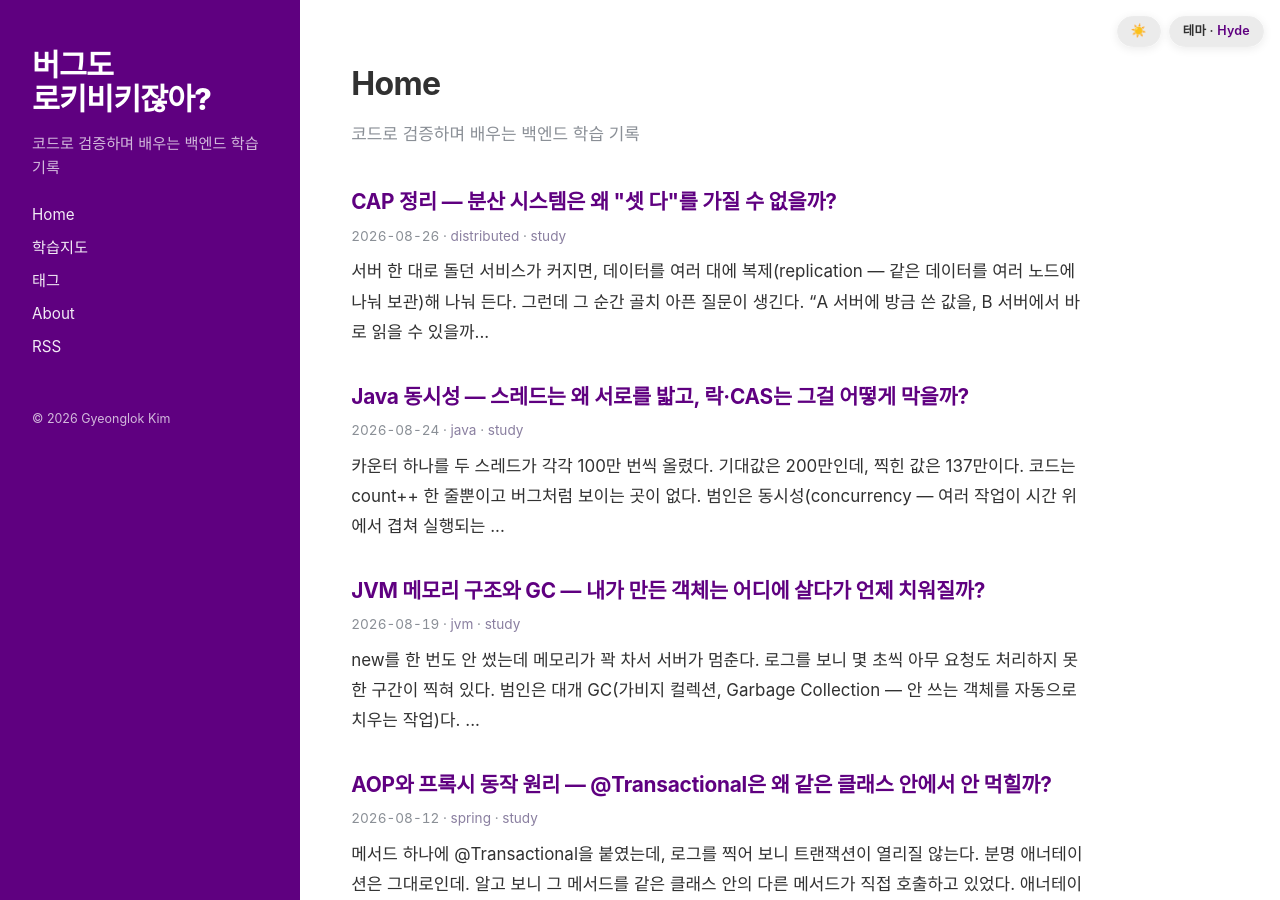
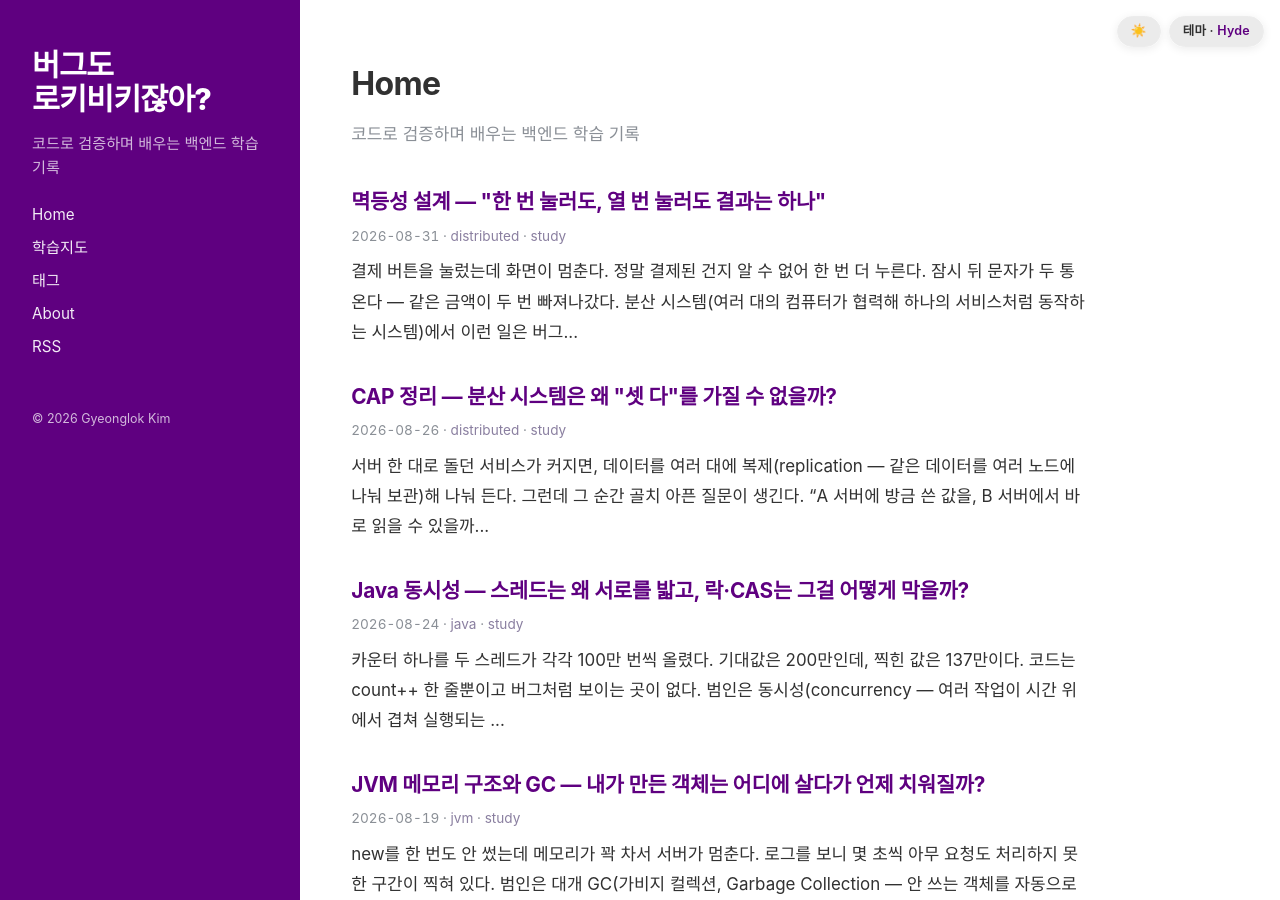
Before and after one commit to Rok93/Rok93.github.io, a Jekyll site: the page built from index.md, in a window 1280 px wide and 900 px high. Built offline with Jekyll 4.4.1, drawn with Linux system fonts in a browser that asks for light colours; some web fonts are replaced.

Commit message:
post: 멱등성 설계 — "한 번 눌러도, 열 번 눌러도 결과는 하나" (auto via study-pipeline)

````diff
--- a/_data/roadmap.yml
+++ b/_data/roadmap.yml
@@ -64,8 +64,8 @@ categories:
         url: /2026/08/26/cap-theorem.html
       - slug: "idempotency"
         title: "멱등성 설계"
-        done: false
-        url: null
+        done: true
+        url: /2026/08/31/idempotency.html
       - slug: "distributed-lock"
         title: "분산 락 (Redis/DB)"
         done: false
--- /dev/null
+++ b/_posts/2026-08-31-idempotency.md
@@ -0,0 +1,200 @@
+---
+layout: post
+title: '멱등성 설계 — "한 번 눌러도, 열 번 눌러도 결과는 하나"'
+date: 2026-08-31 09:00:00 +0900
+image: /assets/img/idempotency/hero.jpg
+generated: true
+tags: [distributed, study]
+sanitized: true
+---
+
+결제 버튼을 눌렀는데 화면이 멈춘다. 정말 결제된 건지 알 수 없어 한 번 더 누른다. 잠시 뒤 문자가 두 통 온다 — **같은 금액이 두 번 빠져나갔다.** 분산 시스템(여러 대의 컴퓨터가 협력해 하나의 서비스처럼 동작하는 시스템)에서 이런 일은 버그가 아니라 **기본값에 가깝다.** 네트워크는 끊기고, 응답은 사라지고, 클라이언트는 재시도(retry — 실패한 것 같으면 같은 요청을 다시 보냄)하기 때문이다. **멱등성(idempotency)**은 이 혼란 속에서 "**같은 요청이 몇 번 도착하든 결과는 딱 한 번 처리한 것과 같게** 만든다"는 설계 원칙이다. 이 글은 멱등성이 무엇인지, 왜 재시도가 있는 세상에서 필수인지, 그리고 멱등 키(idempotency key)로 이걸 어떻게 구현하는지를 따라간다.
+
+<p style="font-size:13px;color:#5f5a68;background:#faf8fc;border-left:3px solid #b9a9cc;padding:8px 12px;border-radius:6px;margin:16px 0;">📝 이 글에 나오는 수치·시나리오·코드는 실제 겪은 장애가 아니라, <b>개념을 쉽게 보여주기 위해 지어낸 예시</b>입니다.</p>
+
+<figure style="margin:22px 0;text-align:center;">
+<img src="/assets/img/idempotency/hero.jpg" alt="같은 결제 버튼을 여러 번 누른 여러 손가락이 하나의 영수증으로 수렴하는 모습, 중복 요청이 하나의 결과로 합쳐지는 멱등성 은유" style="max-width:100%;border-radius:12px;">
+<figcaption style="font-size:12px;color:#5f5a68;margin-top:8px;">여러 번 도착한 같은 요청도, 결과는 하나로 수렴한다 — 이것이 멱등성이다.</figcaption>
+</figure>
+
+## 멱등성이란 무엇인가
+
+**무엇**인지부터. 멱등성은 원래 수학 용어다. 어떤 연산 `f`를 **한 번 적용한 것과 여러 번 적용한 것의 결과가 같으면**, 그 연산을 멱등(idempotent)하다고 한다. 식으로는 `f(f(x)) = f(x)`.
+
+일상 비유가 정확하게 맞는다. **엘리베이터 버튼**을 생각해 보자. 5층 버튼을 한 번 누르든 다섯 번 누르든, 엘리베이터는 5층에 **한 번** 온다. 버튼을 더 눌러도 상태(요청된 층)는 바뀌지 않는다. 반대로 **"물 한 잔 따르기"**는 멱등하지 않다 — 다섯 번 하면 물이 다섯 잔 생긴다.
+
+소프트웨어에서 멱등성은 이렇게 다시 쓰인다. **같은 요청을 몇 번 보내든, 서버의 최종 상태와 응답이 한 번 보낸 것과 같아야 한다.** "잔액을 2000으로 **설정**하라"는 몇 번을 해도 잔액은 2000이다(멱등). 하지만 "잔액에서 1000을 **차감**하라"는 두 번 실행되면 2000이 빠진다(멱등 아님). 이 차이가 이 글의 핵심이다.
+
+<!-- diagram: idempotent-vs-not -->
+<figure style="margin:22px 0;padding:16px;background:#faf8fc;border:1px solid #e4e0ec;border-radius:12px;max-width:470px;">
+<svg style="width:100%;height:auto;display:block;" viewBox="0 0 330 220" role="img" aria-label="같은 요청을 세 번 보냈을 때 멱등 연산은 결과가 하나이고 비멱등 연산은 세 번 누적되는 것을 대비한 도식">
+  <g font-family="ui-sans-serif,system-ui,sans-serif">
+    <text x="165" y="15" text-anchor="middle" fill="#5F0080" font-weight="700" font-size="10">같은 요청 3번 — 결과는?</text>
+    <!-- idempotent side -->
+    <rect x="18" y="30" width="140" height="170" rx="8" fill="#eaf5ef" stroke="#1f7a4d"/>
+    <text x="88" y="46" text-anchor="middle" fill="#1f7a4d" font-size="9" font-weight="700">멱등: "잔액=2000 설정"</text>
+    <text x="88" y="66" text-anchor="middle" fill="#5f5a68" font-size="7.5">요청 ①②③ →</text>
+    <rect x="43" y="76" width="90" height="20" rx="4" fill="#fff" stroke="#1f7a4d"/>
+    <text x="88" y="90" text-anchor="middle" fill="#1a1720" font-size="8">set 2000</text>
+    <rect x="43" y="100" width="90" height="20" rx="4" fill="#fff" stroke="#1f7a4d"/>
+    <text x="88" y="114" text-anchor="middle" fill="#1a1720" font-size="8">set 2000</text>
+    <rect x="43" y="124" width="90" height="20" rx="4" fill="#fff" stroke="#1f7a4d"/>
+    <text x="88" y="138" text-anchor="middle" fill="#1a1720" font-size="8">set 2000</text>
+    <text x="88" y="170" text-anchor="middle" fill="#1f7a4d" font-size="11" font-weight="700">잔액 = 2000</text>
+    <text x="88" y="188" text-anchor="middle" fill="#1f7a4d" font-size="7.5">✓ 안전</text>
+    <!-- non-idempotent side -->
+    <rect x="172" y="30" width="140" height="170" rx="8" fill="#f7e6dc" stroke="#b23a00"/>
+    <text x="242" y="46" text-anchor="middle" fill="#b23a00" font-size="9" font-weight="700">비멱등: "1000 차감"</text>
+    <text x="242" y="66" text-anchor="middle" fill="#5f5a68" font-size="7.5">요청 ①②③ →</text>
+    <rect x="197" y="76" width="90" height="20" rx="4" fill="#fff" stroke="#b23a00"/>
+    <text x="242" y="90" text-anchor="middle" fill="#1a1720" font-size="8">-1000</text>
+    <rect x="197" y="100" width="90" height="20" rx="4" fill="#fff" stroke="#b23a00"/>
+    <text x="242" y="114" text-anchor="middle" fill="#1a1720" font-size="8">-1000</text>
+    <rect x="197" y="124" width="90" height="20" rx="4" fill="#fff" stroke="#b23a00"/>
+    <text x="242" y="138" text-anchor="middle" fill="#1a1720" font-size="8">-1000</text>
+    <text x="242" y="170" text-anchor="middle" fill="#b23a00" font-size="11" font-weight="700">3000 빠짐</text>
+    <text x="242" y="188" text-anchor="middle" fill="#b23a00" font-size="7.5">✗ 중복 사고</text>
+  </g>
+</svg>
+<figcaption style="font-size:12px;color:#5f5a68;margin-top:8px;">"설정"은 몇 번 해도 같고, "차감"은 횟수만큼 누적된다. 멱등성은 연산의 성질이다.</figcaption>
+</figure>
+
+## 왜 필요한가 — 재시도는 피할 수 없다
+
+멱등성이 없어도 클라이언트가 요청을 딱 한 번만 보낸다면 문제가 없다. **왜** 현실은 그렇지 못할까? 핵심은 **"응답이 안 왔다"와 "처리가 안 됐다"를 구분할 수 없다**는 데 있다.
+
+클라이언트가 결제 요청을 서버에 보냈다고 하자. 응답이 오지 않는다. 여기엔 두 가지 가능성이 있다.
+
+1. 요청이 **서버에 닿기도 전에** 네트워크에서 사라졌다 → 결제는 **안 됐다**.
+2. 서버는 결제를 **정상 처리했는데**, 그 응답이 돌아오는 길에 사라졌다 → 결제는 **됐다**.
+
+클라이언트 입장에선 이 둘이 **완전히 똑같이 보인다.** "타임아웃(timeout — 정해진 시간 안에 응답이 없음)"만 남는다. 안전하게 하려면 재시도할 수밖에 없는데, 만약 2번 상황이었다면 재시도는 곧 **이중 결제**다. 재시도를 안 하면 1번 상황에서 결제 누락이다. **재시도는 없앨 수 없고, 그래서 서버가 중복 요청을 흡수해야 한다** — 이것이 멱등성이 필요한 이유다.
+
+<!-- diagram: retry-ambiguity -->
+<figure style="margin:22px 0;padding:16px;background:#faf8fc;border:1px solid #e4e0ec;border-radius:12px;max-width:470px;">
+<svg style="width:100%;height:auto;display:block;" viewBox="0 0 330 205" role="img" aria-label="응답이 사라졌을 때 요청 유실인지 응답 유실인지 클라이언트가 구분하지 못해 재시도가 이중 처리로 이어지는 흐름 도식">
+  <g font-family="ui-sans-serif,system-ui,sans-serif">
+    <text x="165" y="14" text-anchor="middle" fill="#5F0080" font-weight="700" font-size="10">타임아웃 — 무엇이 사라졌나?</text>
+    <!-- client / server labels -->
+    <rect x="20" y="26" width="56" height="20" rx="4" fill="#f3ecf7" stroke="#7d5a9e"/>
+    <text x="48" y="40" text-anchor="middle" fill="#5F0080" font-size="8" font-weight="700">클라이언트</text>
+    <rect x="254" y="26" width="56" height="20" rx="4" fill="#f3ecf7" stroke="#7d5a9e"/>
+    <text x="282" y="40" text-anchor="middle" fill="#5F0080" font-size="8" font-weight="700">서버</text>
+    <!-- case 1: request lost -->
+    <text x="20" y="64" fill="#b23a00" font-size="8" font-weight="700">경우1: 요청이 유실</text>
+    <line x1="48" y1="70" x2="180" y2="82" stroke="#b23a00" stroke-width="1.3" stroke-dasharray="3 3"/>
+    <text x="150" y="76" fill="#b23a00" font-size="9">✕</text>
+    <text x="205" y="80" fill="#5f5a68" font-size="7.5">서버 처리 안 함</text>
+    <!-- case 2: response lost -->
+    <text x="20" y="104" fill="#b23a00" font-size="8" font-weight="700">경우2: 응답이 유실</text>
+    <line x1="48" y1="110" x2="282" y2="110" stroke="#1f7a4d" stroke-width="1.3"/>
+    <text x="165" y="107" text-anchor="middle" fill="#1f7a4d" font-size="7">요청 도착 → 처리됨</text>
+    <line x1="282" y1="120" x2="150" y2="132" stroke="#b23a00" stroke-width="1.3" stroke-dasharray="3 3"/>
+    <text x="150" y="128" fill="#b23a00" font-size="9">✕</text>
+    <text x="90" y="140" fill="#5f5a68" font-size="7.5">클라이언트는 결과 모름</text>
+    <!-- conclusion -->
+    <rect x="24" y="152" width="282" height="42" rx="6" fill="#fff" stroke="#7d5a9e"/>
+    <text x="165" y="168" text-anchor="middle" fill="#1a1720" font-size="8">둘이 똑같아 보임 → 클라이언트는 <tspan fill="#5F0080" font-weight="700">재시도</tspan></text>
+    <text x="165" y="184" text-anchor="middle" fill="#b23a00" font-size="8">경우2에서 재시도 = <tspan font-weight="700">이중 처리</tspan></text>
+  </g>
+</svg>
+<figcaption style="font-size:12px;color:#5f5a68;margin-top:8px;">"응답 없음"은 요청 유실과 응답 유실을 구분해주지 않는다. 그래서 중복은 서버가 막아야 한다.</figcaption>
+</figure>
+
+## HTTP 메서드는 이미 멱등성을 나눠 놨다
+
+사실 이 개념은 웹의 기본 규약에 이미 들어 있다. HTTP 메서드(GET·POST·PUT·DELETE 등 — 요청의 종류를 나타내는 동사)는 **멱등한 것과 아닌 것**으로 나뉜다.
+
+- **GET / PUT / DELETE — 멱등하다.** `GET`은 읽기라 상태를 안 바꾼다. `PUT /users/1 {name:"철수"}`는 몇 번 보내도 1번 유저 이름이 "철수"로 **설정**될 뿐이다. `DELETE /users/1`도 두 번째부터는 "이미 없음"이라 최종 상태(없음)가 같다.
+- **POST — 멱등하지 않다.** `POST /orders`는 부를 때마다 **새 주문을 하나씩 생성**한다. 두 번 부르면 주문이 둘 생긴다.
+
+여기서 실무의 함정이 나온다. **중복 위험이 가장 큰 "생성·결제" 요청이 하필 비멱등한 POST**라는 점이다. 그래서 멱등성 설계는 대부분 "**POST를 어떻게 멱등하게 만들 것인가**"로 귀결된다. 답이 다음 절의 멱등 키다.
+
+## 핵심 기법 — 멱등 키(idempotency key)
+
+**무엇**이냐면, 클라이언트가 요청마다 **고유한 식별자**를 하나 붙여 보내고, 서버는 **그 키를 이미 처리했는지 기억**하는 방식이다. 같은 키가 다시 오면 새로 처리하지 않고 **처음 결과를 그대로 돌려준다.**
+
+동작 순서는 이렇다.
+
+1. 클라이언트가 요청 전에 고유 키를 하나 만든다(보통 UUID — 사실상 겹치지 않는 랜덤 식별자). 예: `Idempotency-Key: a1b2c3-...`
+2. **중요:** 재시도할 때는 **새 키를 만들지 않고 처음 만든 키를 그대로** 다시 보낸다. (그래야 서버가 "아, 아까 그거"라고 알아본다.)
+3. 서버는 키를 저장소에서 찾는다. **없으면** 처리하고 `(키 → 결과)`를 저장한 뒤 응답한다. **있으면** 처리를 건너뛰고 저장된 결과를 응답한다.
+
+아래는 이 로직을 옮긴 예시다. **이 코드가 하는 일:** 들어온 멱등 키가 이미 있으면 저장된 결과를 반환하고, 처음이면 결제를 실행한 뒤 결과를 키와 함께 저장한다.
+
+```java
+public PaymentResult pay(String idempotencyKey, PayRequest req) {
+    // 1) 이미 처리한 키인가?
+    Optional<PaymentResult> saved = store.find(idempotencyKey);
+    if (saved.isPresent()) {
+        return saved.get();           // 재실행 없이 처음 결과 그대로
+    }
+
+    // 2) 처음 보는 키 → 실제 결제 실행
+    PaymentResult result = charge(req.getAmount());
+
+    // 3) 키와 결과를 함께 저장 (다음 재시도 대비)
+    store.save(idempotencyKey, result);
+    return result;
+}
+```
+
+이렇게 하면 클라이언트가 같은 키로 열 번을 보내도 `charge()`는 **딱 한 번**만 실행된다. 나머지 아홉 번은 저장된 결과를 되돌려줄 뿐이다.
+
+<!-- diagram: idempotency-key-flow -->
+<figure style="margin:22px 0;padding:16px;background:#faf8fc;border:1px solid #e4e0ec;border-radius:12px;max-width:470px;">
+<svg style="width:100%;height:auto;display:block;" viewBox="0 0 330 210" role="img" aria-label="멱등 키를 저장소에서 조회해 처음이면 처리 후 저장하고 재요청이면 저장된 결과를 반환하는 분기 흐름 도식">
+  <g font-family="ui-sans-serif,system-ui,sans-serif">
+    <text x="165" y="14" text-anchor="middle" fill="#5F0080" font-weight="700" font-size="10">멱등 키 처리 흐름</text>
+    <!-- incoming -->
+    <rect x="115" y="26" width="100" height="24" rx="5" fill="#f3ecf7" stroke="#7d5a9e"/>
+    <text x="165" y="42" text-anchor="middle" fill="#5F0080" font-size="8" font-weight="700">요청 + 키 도착</text>
+    <line x1="165" y1="50" x2="165" y2="64" stroke="#7d5a9e" stroke-width="1.2"/>
+    <!-- decision -->
+    <polygon points="165,64 225,86 165,108 105,86" fill="#fff" stroke="#7d5a9e" stroke-width="1.2"/>
+    <text x="165" y="83" text-anchor="middle" fill="#1a1720" font-size="7.5">저장소에</text>
+    <text x="165" y="93" text-anchor="middle" fill="#1a1720" font-size="7.5">키 있나?</text>
+    <!-- no branch (left) -->
+    <line x1="105" y1="86" x2="60" y2="86" stroke="#1f7a4d" stroke-width="1.2"/>
+    <text x="82" y="82" text-anchor="middle" fill="#1f7a4d" font-size="7" font-weight="700">없음</text>
+    <rect x="12" y="112" width="96" height="58" rx="6" fill="#eaf5ef" stroke="#1f7a4d"/>
+    <text x="60" y="128" text-anchor="middle" fill="#1f7a4d" font-size="7.5" font-weight="700">처음 요청</text>
+    <text x="60" y="142" text-anchor="middle" fill="#5f5a68" font-size="7">① 결제 실행</text>
+    <text x="60" y="154" text-anchor="middle" fill="#5f5a68" font-size="7">② 키+결과 저장</text>
+    <text x="60" y="166" text-anchor="middle" fill="#5f5a68" font-size="7">③ 결과 응답</text>
+    <line x1="60" y1="108" x2="60" y2="112" stroke="#1f7a4d" stroke-width="1.2"/>
+    <line x1="60" y1="86" x2="60" y2="108" stroke="#1f7a4d" stroke-width="1.2"/>
+    <!-- yes branch (right) -->
+    <line x1="225" y1="86" x2="270" y2="86" stroke="#b23a00" stroke-width="1.2"/>
+    <text x="248" y="82" text-anchor="middle" fill="#b23a00" font-size="7" font-weight="700">있음</text>
+    <line x1="270" y1="86" x2="270" y2="112" stroke="#b23a00" stroke-width="1.2"/>
+    <rect x="222" y="112" width="96" height="58" rx="6" fill="#f7e6dc" stroke="#b23a00"/>
+    <text x="270" y="130" text-anchor="middle" fill="#b23a00" font-size="7.5" font-weight="700">재요청(중복)</text>
+    <text x="270" y="146" text-anchor="middle" fill="#5f5a68" font-size="7">결제 건너뜀</text>
+    <text x="270" y="158" text-anchor="middle" fill="#5f5a68" font-size="7">저장된 결과 응답</text>
+    <!-- bottom note -->
+    <text x="165" y="190" text-anchor="middle" fill="#5F0080" font-size="8">어느 쪽이든 결제는 딱 한 번</text>
+    <text x="165" y="203" text-anchor="middle" fill="#5f5a68" font-size="7.5">응답은 항상 같은 결과</text>
+  </g>
+</svg>
+<figcaption style="font-size:12px;color:#5f5a68;margin-top:8px;">키가 처음이면 처리 후 저장, 다시 오면 저장된 결과 반환. 실제 처리는 언제나 한 번뿐이다.</figcaption>
+</figure>
+
+## 놓치기 쉬운 함정 — 동시성과 저장의 원자성
+
+위 코드는 개념은 맞지만, **동시에 같은 키가 두 번 들이닥치면** 구멍이 난다. 사용자가 버튼을 빠르게 두 번 눌러 요청 A와 B가 **거의 같은 순간** 서버에 도착했다고 하자.
+
+- A가 `store.find()` → 없음
+- B가 `store.find()` → (A가 아직 저장 전이라) **역시 없음**
+- A가 `charge()` 실행, B도 `charge()` 실행 → **이중 결제**
+
+문제의 뿌리는 "**조회 → 처리 → 저장**"이 하나로 묶이지 않은 것(원자성 부재)이다. 실무에선 보통 이렇게 막는다.
+
+- **DB 유니크 제약(unique constraint):** 멱등 키 컬럼에 "중복 불가" 제약을 걸어, 두 번째 삽입(insert)이 **DB 차원에서 실패**하게 한다. 실패한 쪽은 처리를 멈추고 첫 요청의 결과를 조회해 돌려준다.
+- **먼저 선점(claim) 후 처리:** `charge()` 전에 키를 "처리 중" 상태로 **먼저 저장**해 자리를 잡는다. 이미 있으면 다른 요청이 잡은 것이므로 대기하거나 기존 결과를 반환한다.
+
+즉 멱등 키의 진짜 힘은 "저장했다"가 아니라 **"한 키에 대해 처리는 오직 하나만 통과한다"를 저장소가 원자적으로 보장**하는 데서 나온다. 이 보장이 없으면 멱등 키는 순간적인 동시 요청 앞에서 무너진다.
+
+## 한 줄 교훈
+
+멱등성은 "재시도를 없애는 기술"이 아니라 **"재시도가 있어도 안전하도록 서버를 만드는 설계"**다. 네트워크는 반드시 끊기고 클라이언트는 반드시 다시 보낸다 — 그러니 **중복은 막는 게 아니라 흡수하는 것**이고, 그 핵심 도구가 "같은 키는 한 번만 통과"시키는 멱등 키다.
````
Also changed, not shown: assets/img/idempotency/hero.jpg (added).
